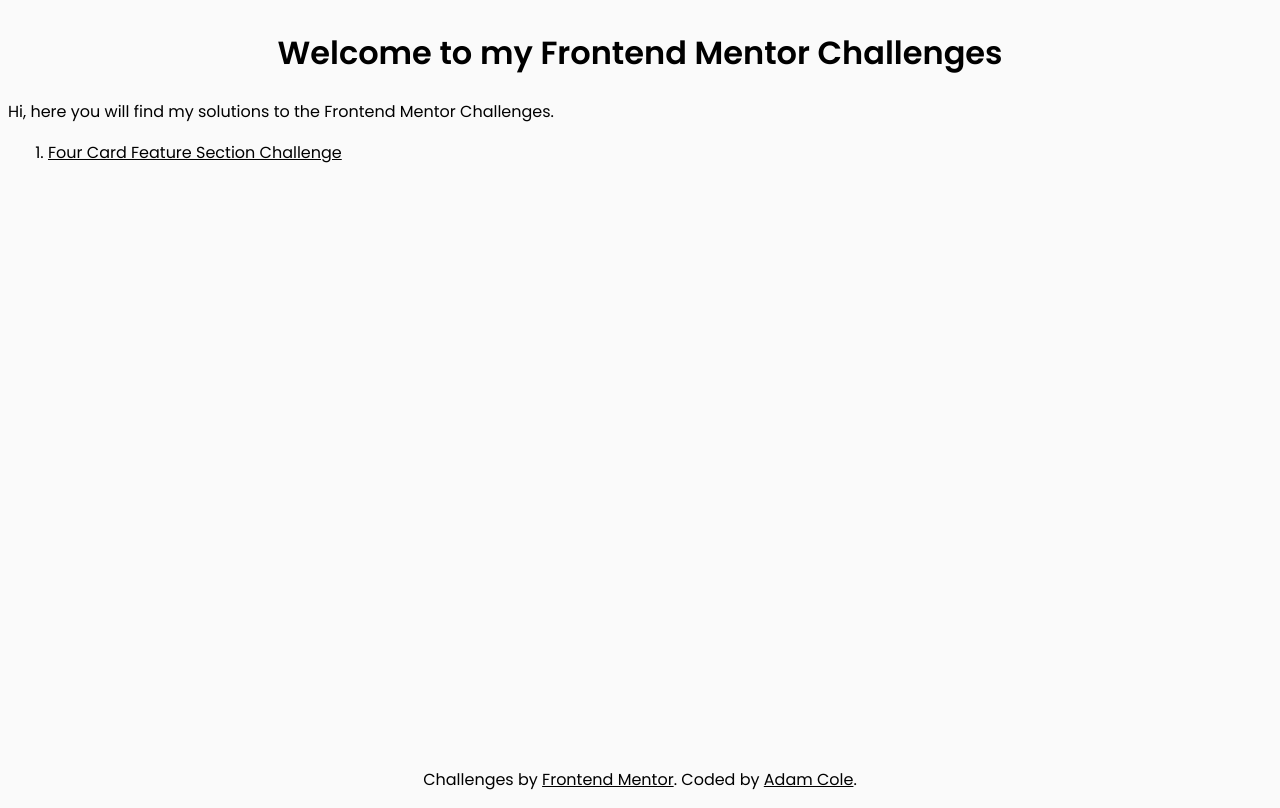
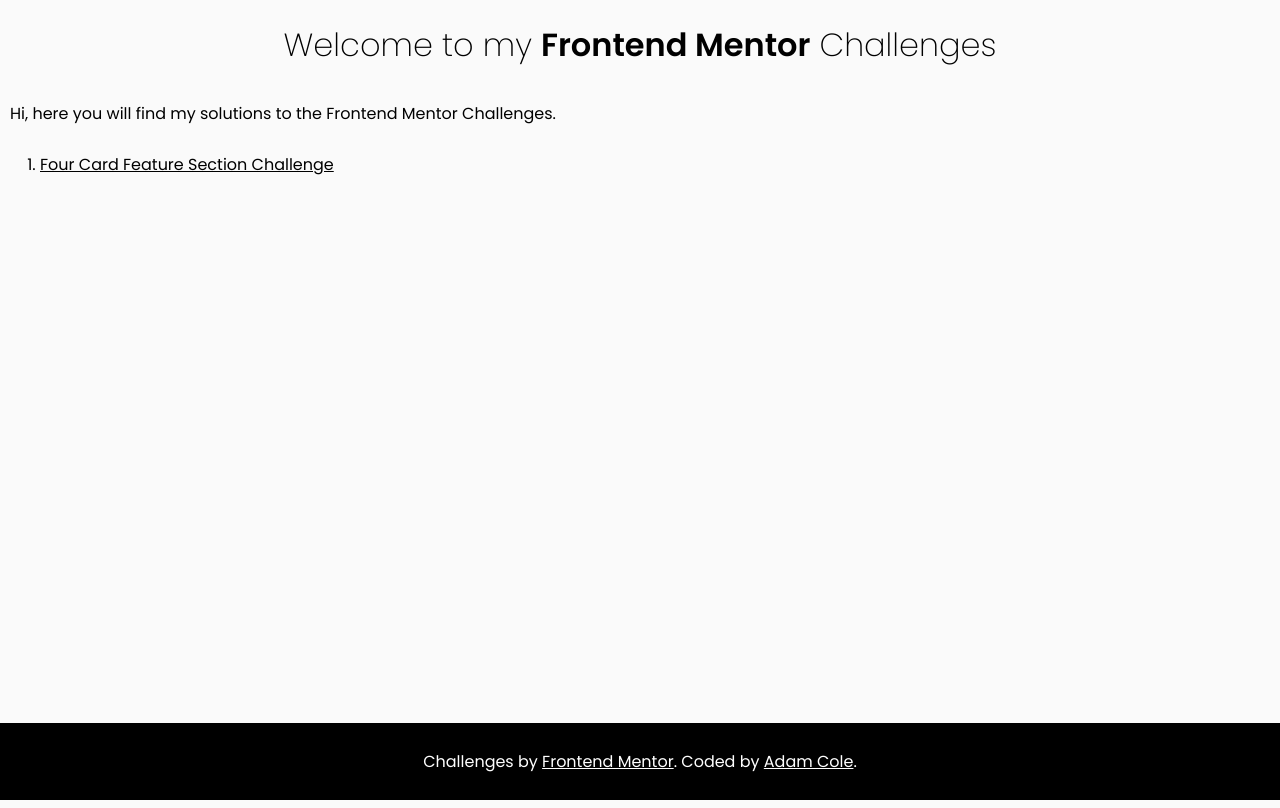
Before and after one commit to muddyraven/frontend-mentor-chalenges, a plain HTML site: page index.html in a window 1280 px wide. Drawn offline with Linux system fonts and the light colour scheme.

Commit message:
Improved styling of homepage

```diff
--- a/css/style.css
+++ b/css/style.css
@@ -8,6 +8,7 @@ body {
 }
 
 body {
+  margin: 0 auto;
   display: flex;
   flex-direction: column;
   font-family: "Poppins", sans-serif;
@@ -16,6 +17,15 @@ body {
 
 h1 {
   text-align: center;
+  font-weight: 200;
+}
+
+span {
+  font-weight: 600;
+}
+
+p {
+  padding: 10px;
 }
 
 a {
@@ -33,4 +43,10 @@ a:hover {
 .footer {
   flex-shrink: 0;
   text-align: center;
+  background: black;
+  color: white;
 }
+
+.footer a {
+  color: white;
+}
--- a/index.html
+++ b/index.html
@@ -12,7 +12,7 @@
   </head>
   <body>
     <div class="container">
-      <h1>Welcome to my Frontend Mentor Challenges</h1>
+      <h1>Welcome to my <span>Frontend Mentor</span> Challenges</h1>
 
       <p>
         Hi, here you will find my solutions to the Frontend Mentor Challenges.
```
